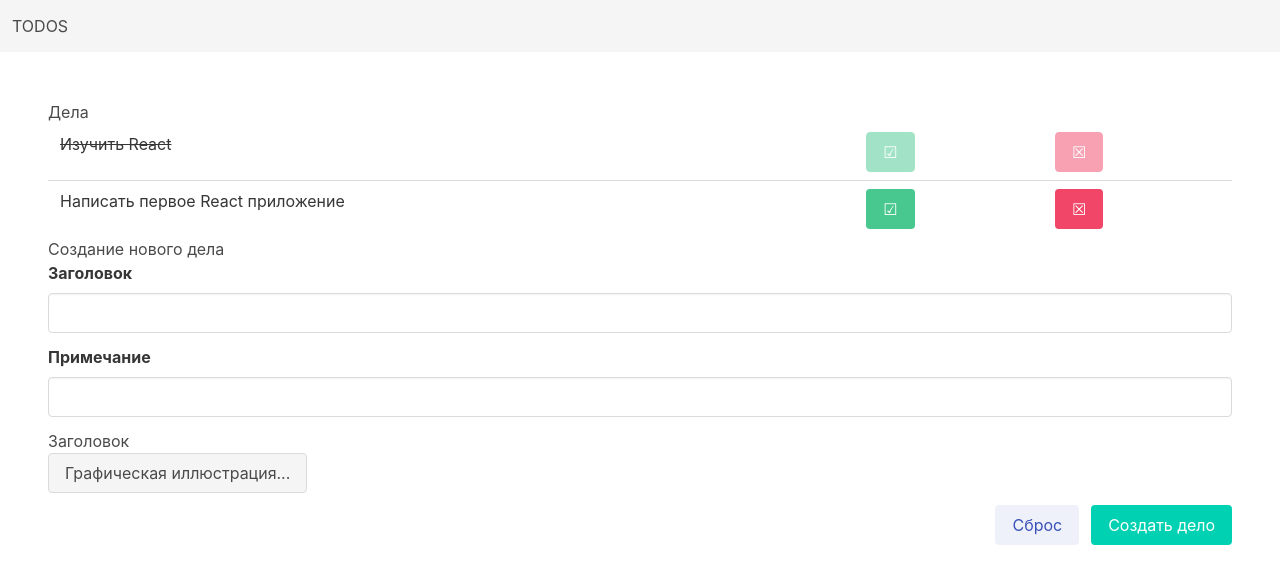
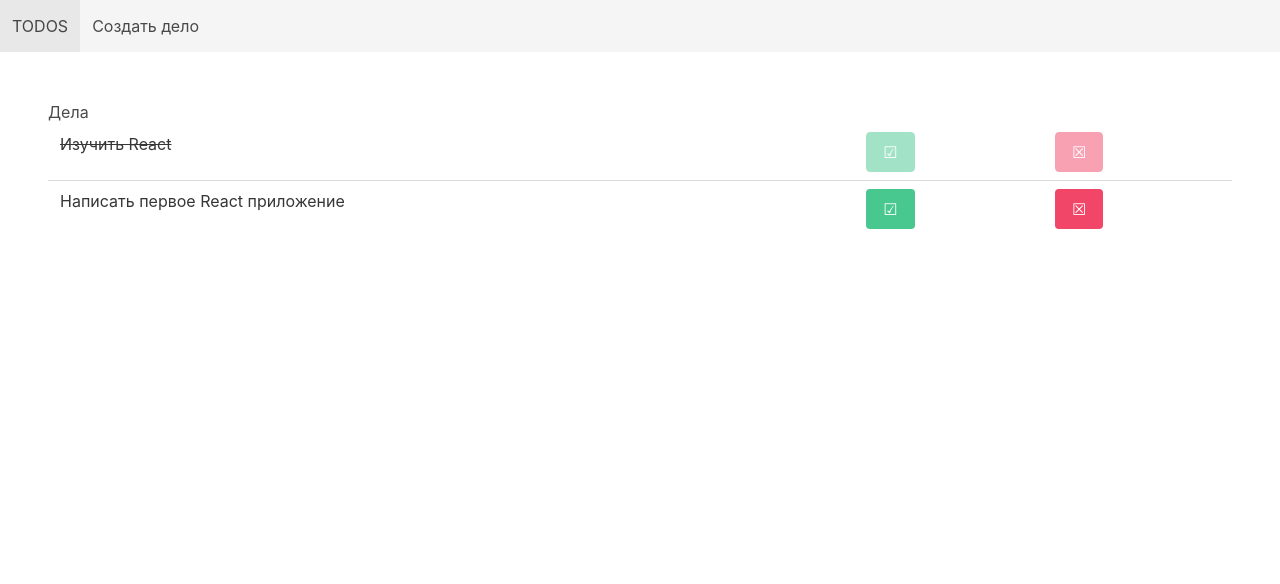
Before and after one commit to atizay/todos-0, a React (Create React App) app: page / in a window 1280 px wide. Shown: the top 584 px of the page. Built offline with nearby package versions, Linux system fonts and the light colour scheme.

Commit message:
Добавлена навигация между 2мя компонентами

```diff
--- a/package.json
+++ b/package.json
@@ -9,6 +9,7 @@
     "bulma": "^0.9.4",
     "react": "^18.2.0",
     "react-dom": "^18.2.0",
+    "react-router-dom": "^6.4.3",
     "react-scripts": "5.0.1",
     "web-vitals": "^2.1.4"
   },
--- a/src/components/app/App.js
+++ b/src/components/app/App.js
@@ -1,4 +1,5 @@
 import { Component } from "react";
+import { HashRouter, Routes, Route, NavLink } from "react-router-dom";
 import TodoAdd from "../todo-add/TodoAdd";
 import TodoList from "../todo-list/TodoList";
 
@@ -27,10 +28,11 @@
 export default class App extends Component {
   constructor(props) {
     super(props);
-    this.state = {data: initialData};
+    this.state = {data: initialData, showMenu: false};
     this.setDone = this.setDone.bind(this);
     this.delete = this.delete.bind(this);
     this.add = this.add.bind(this);
+    this.showMenu = this.showMenu.bind(this);
   }
 
   setDone(key) {
@@ -55,21 +57,59 @@
     this.setState((state) => ({}));
   }
 
+  showMenu(e) {
+    e.preventDefault();
+    this.setState((state) => ({showMenu: !state.showMenu}));
+  }
+
   render() {
     return (
-      <div>
+      <HashRouter>
         <nav className="navbar is-light">
           <div className="navbar-brand">
-            <span className="navbar-item is-uppercase">
+            <NavLink
+              to="/"
+              className={ ({isActive}) => 'navbar-item is-uppercase' + (isActive ? ' is-active' : '')}
+            >
               Todos
-            </span>
+            </NavLink>
+            <a href="/" className={this.state.showMenu ? 'navbar-burger is-active' : 'navbar-burger'} onClick={this.showMenu}>
+                <span></span>
+                <span></span>
+                <span></span>
+              </a>
+          </div>
+          <div className={this.state.showMenu ? 'navbar-burger is-active' : 'navbar-menu'} onClick={this.showMenu}>
+            <div className="navbar-start">
+              <NavLink
+                to="/add"
+                className={ ({isActive}) => 'navbar-item' + (isActive ? ' is-active' : '')}
+              >
+                Создать дело
+              </NavLink>
+
+            </div>
+
+
           </div>
         </nav>
         <main className="context px-6 mt-6">
-          <TodoList list={this.state.data} setDone={this.setDone} delete={this.delete} />
-          <TodoAdd add={this.add} />
+          <Routes>
+            <Route
+              path="/"
+              element={
+                <TodoList list={this.state.data} setDone={this.setDone} delete={this.delete} />
+              }
+            />
+            <Route
+              path="/add"
+              element={
+                <TodoAdd add={this.add} />
+              }
+            />
+          </Routes>
         </main>
-      </div>
+      </HashRouter>
     )
   }
 }
```
Also changed, not shown: 1 other file (tests, documents, lock files or other folders).
